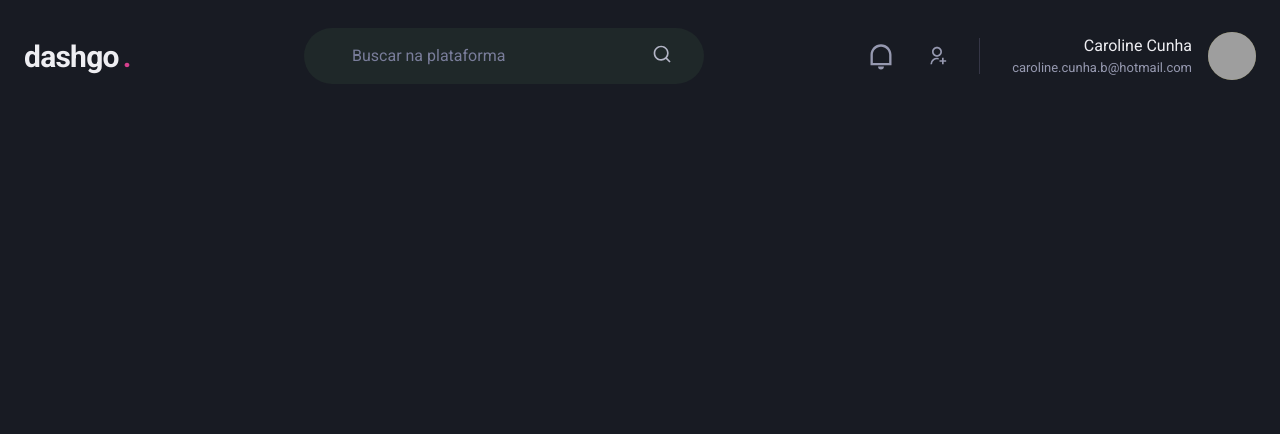
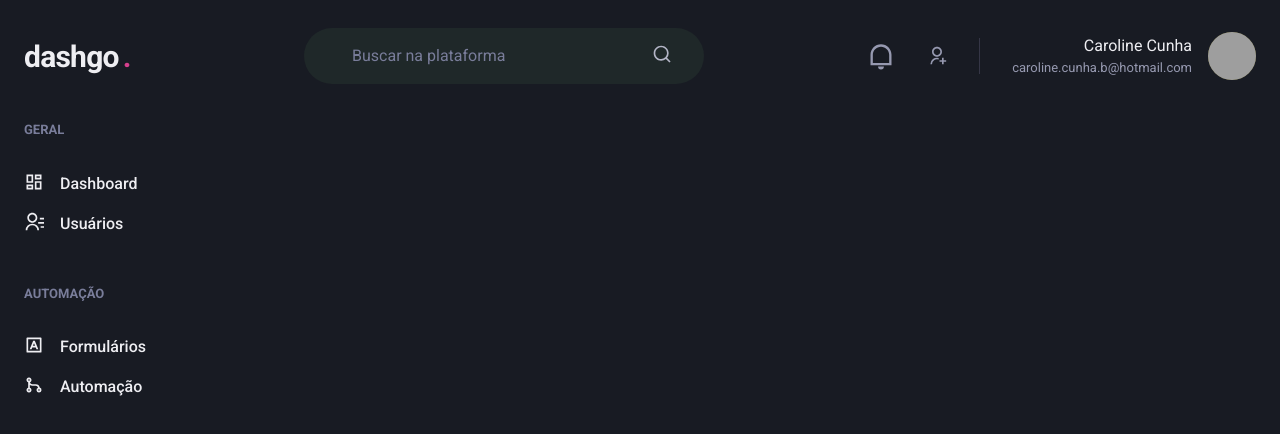
Before and after one commit to CarolineCunha/ignite-dashgo, a Next.js app: page /dashboard in a window 1280 px wide. Shown: the top 434 px of the page. Built offline with nearby package versions, Linux system fonts and the light colour scheme; grey boxes are pictures that could not be loaded.

Commit message:
componente sidebar

```diff
--- /dev/null
+++ b/src/components/Sidebar.tsx
@@ -0,0 +1,40 @@
+import { Box, Stack, Text, Link, Icon} from '@chakra-ui/react';
+import { RiContactsLine, RiDashboardLine, RiGitMergeLine, RiInputMethodLine } from 'react-icons/ri';
+export function Sidebar() {
+    return(
+        <Box as="aside" w="64" mr="8">
+            <Stack spacing="12" align="flex-start">
+                <Box>
+                    <Text fontWeight="bold" color="gray.400" fontSize="small">GERAL</Text>
+                    <Stack spacing="4" mt="8" align="stretch">
+                        <Link display="flex" align="center">
+                        <Icon as={RiDashboardLine} fontSize="20" />
+                        <Text ml="4" fontWeight="medium">Dashboard</Text>
+                        </Link>
+
+                        <Link display="flex" align="center">
+                        <Icon as={RiContactsLine} fontSize="20" />
+                        <Text ml="4" fontWeight="medium">Usuários</Text>
+                        </Link>
+
+                    </Stack>
+                </Box>
+                <Box>
+                    <Text fontWeight="bold" color="gray.400" fontSize="small">AUTOMAÇÃO</Text>
+                    <Stack spacing="4" mt="8" align="stretch">
+                        <Link display="flex" align="center">
+                        <Icon as={RiInputMethodLine} fontSize="20" />
+                        <Text ml="4" fontWeight="medium">Formulários</Text>
+                        </Link>
+
+                        <Link display="flex" align="center">
+                        <Icon as={RiGitMergeLine} fontSize="20" />
+                        <Text ml="4" fontWeight="medium">Automação</Text>
+                        </Link>
+
+                    </Stack>
+                </Box>
+            </Stack>
+        </Box>
+    );
+}
--- a/src/pages/dashboard.tsx
+++ b/src/pages/dashboard.tsx
@@ -1,7 +1,15 @@
 import { Header } from '../components/Header'
+import { Flex } from '@chakra-ui/react'
+import { Sidebar } from '../components/Sidebar'
 
 export default function Dashboard() {
     return (
+        <Flex direction="column" h="100vh">
         <Header />
+        <Flex w="100%" my="6" maxWidth={1480} mx="auto" px="6">
+            <Sidebar />
+
+        </Flex>
+        </Flex>
     )
 }
```
